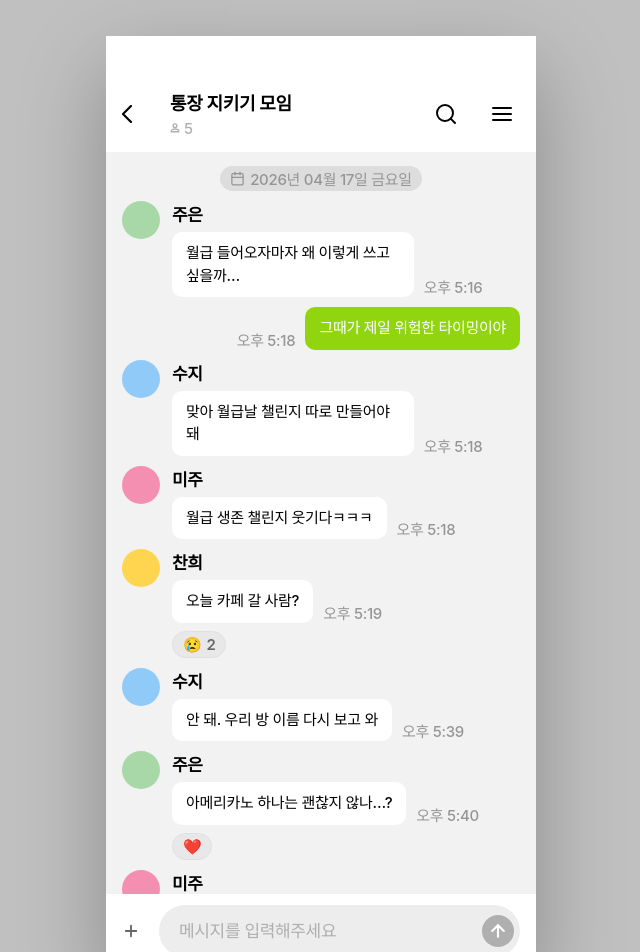
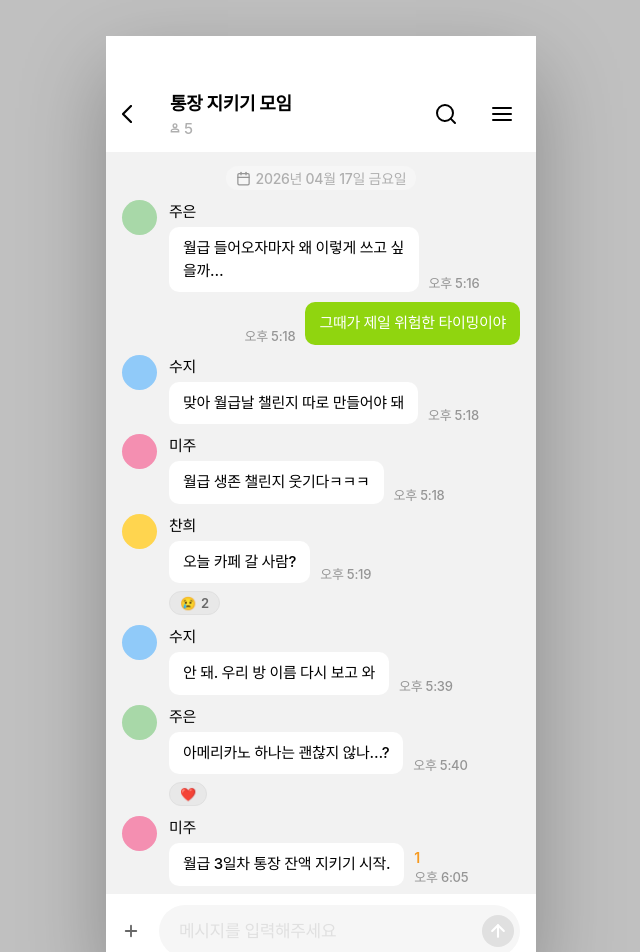
Before and after one commit to nahyune/uxui, a React (Vite) app: page /chatting in a window 1280 px wide. Shown: the top 952 px of the page, without its empty margins (319-959 px from the left). Built offline with nearby package versions, Linux system fonts and the light colour scheme; a web font is replaced by a local one.

Commit message:
채팅 피그마 전수정: 아바타35px, 이름15px, 시간13px, 반응13px, 날짜pill F6F6F6, 입력창 F6F6F6/E0E0E0

```diff
--- a/src/styles/pages.css
+++ b/src/styles/pages.css
@@ -593,20 +593,20 @@
 .ct-messages::-webkit-scrollbar { display: none; }
 
 /* 날짜 구분 — 피그마 bg:#DDD, px:10px py:2px, radius:50px, 15px #959595 */
-.ct-date-pill { display: flex; align-items: center; justify-content: center; gap: 5px; font-size: 15px; font-weight: 500; color: #959595; letter-spacing: -0.3px; background: #DDD; border-radius: 50px; padding: 2px 10px; align-self: center; }
+.ct-date-pill { display: flex; align-items: center; justify-content: center; gap: 5px; font-size: 14px; font-weight: 500; color: #AFAFAF; letter-spacing: -0.28px; background: #F6F6F6; border-radius: 50px; padding: 2px 10px; align-self: center; }
 
 /* 메세지 그룹 */
 .ct-msg-group { display: flex; gap: 12px; align-items: flex-start; }
 .ct-msg-group.right { flex-direction: column; align-items: flex-end; }
 
 /* 아바타 — 피그마 38×38px */
-.ct-avatar-chat { width: 38px; height: 38px; border-radius: 50%; background: #E0E0E0; flex-shrink: 0; }
+.ct-avatar-chat { width: 35px; height: 35px; border-radius: 50%; background: #E0E0E0; flex-shrink: 0; }
 
 /* 메세지 바디 */
 .ct-msg-body { display: flex; flex-direction: column; gap: 4px; max-width: 78%; }
 
 /* 보낸사람 — 피그마 17px SemiBold */
-.ct-sender { font-size: 17px; font-weight: 600; color: #000; letter-spacing: -0.34px; margin-bottom: 2px; }
+.ct-sender { font-size: 15px; font-weight: 500; color: #000; letter-spacing: -0.3px; margin-bottom: 2px; }
 
 /* 버블 행 */
 .ct-bubble-row { display: flex; align-items: flex-end; gap: 10px; }
@@ -622,9 +622,9 @@
 .ct-time-col { display: flex; flex-direction: column; justify-content: flex-end; align-items: flex-start; gap: 1px; }
 .ct-time-col.right { align-items: flex-end; }
 /* 시간 — 피그마 15px Medium #959595 */
-.ct-msg-time { font-size: 15px; font-weight: 500; color: #959595; white-space: nowrap; letter-spacing: -0.3px; }
-/* 안읽음 — 피그마 15px SemiBold #F69A21 */
-.ct-read-count { font-size: 15px; font-weight: 600; color: #F69A21; letter-spacing: -0.3px; }
+.ct-msg-time { font-size: 13px; font-weight: 500; color: #959595; white-space: nowrap; letter-spacing: -0.26px; }
+/* 안읽음 — 피그마 14px SemiBold #F69A21 */
+.ct-read-count { font-size: 14px; font-weight: 600; color: #F69A21; letter-spacing: -0.28px; }
 
 /* 반응 영역 */
 .ct-reactions { display: flex; margin-top: 4px; }
@@ -632,7 +632,7 @@
 /* 피그마: 하나의 pill에 모든 반응 — bg:#E8E8E8, border:#E0E0E0, radius:50px */
 .ct-reaction-badge { display: inline-flex; align-items: center; gap: 13px; padding: 3px 10px; background: #E8E8E8; border: 1px solid #E0E0E0; border-radius: 50px; }
 /* 각 반응 아이템 — emoji + count */
-.ct-reaction-item { display: inline-flex; align-items: center; gap: 5px; font-size: 15px; font-weight: 600; color: #686868; letter-spacing: -0.3px; }
+.ct-reaction-item { display: inline-flex; align-items: center; gap: 5px; font-size: 13px; font-weight: 600; color: #686868; letter-spacing: -0.26px; }
 
 /* 입력창 — 피그마 height:102px */
 .ct-input-area { flex-shrink: 0; background: #fff; }
@@ -640,11 +640,11 @@
 /* Plus 버튼 */
 .ct-plus-btn { width: 18px; height: 18px; display: flex; align-items: center; justify-content: center; flex-shrink: 0; cursor: pointer; margin-right: 19px; }
 /* 입력 필드 — 피그마 bg:#EDEDED, radius:26px, height:52px */
-.ct-input-field { flex: 1; display: flex; align-items: center; background: #EDEDED; border-radius: 26px; height: 52px; padding: 0 6px 0 20px; gap: 8px; }
+.ct-input-field { flex: 1; display: flex; align-items: center; background: #F6F6F6; border-radius: 26px; height: 52px; padding: 0 6px 0 20px; gap: 8px; }
 .ct-msg-input { flex: 1; border: none; background: none; outline: none; font-size: 17px; font-weight: 500; color: #000; letter-spacing: -0.34px; }
-.ct-msg-input::placeholder { color: #AFAFAF; }
-/* Send 버튼 — 피그마 bg:#AFAFAF, 32×32px, radius:16px */
-.ct-send-btn { width: 32px; height: 32px; border-radius: 16px; background: #AFAFAF; display: flex; align-items: center; justify-content: center; cursor: pointer; flex-shrink: 0; }
+.ct-msg-input::placeholder { color: #E0E0E0; }
+/* Send 버튼 — 피그마 bg:#E0E0E0, 32×32px, radius:16px */
+.ct-send-btn { width: 32px; height: 32px; border-radius: 16px; background: #E0E0E0; display: flex; align-items: center; justify-content: center; cursor: pointer; flex-shrink: 0; }
 
 /* 챌린지 배너 */
 .ct-banner { display: flex; align-items: center; justify-content: space-between; padding: 12px 20px; background: #FFFBEE; border-bottom: 1px solid #FFE5B8; cursor: pointer; text-decoration: none; flex-shrink: 0; }
```
